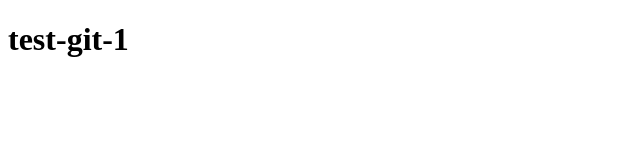
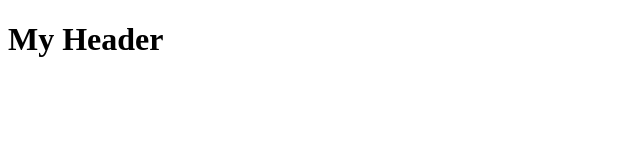
Before and after one commit to Nvrnt/test-git-1, a plain HTML site: page index.html in a window 1280 px wide. Shown: the whole page, without its empty margins (0-640 px from the left). Drawn offline with Linux system fonts and the light colour scheme.

Commit message:
develop header

```diff
--- a/index.html
+++ b/index.html
@@ -7,7 +7,9 @@
     <title>test-git-1</title>
 </head>
 <body>
-    <h1>test-git-1</h1>
+    <header>
+        <h1>My Header</h1>
+    </header>
     <script src="index.js"></script>
 </body>
 </html>
```
